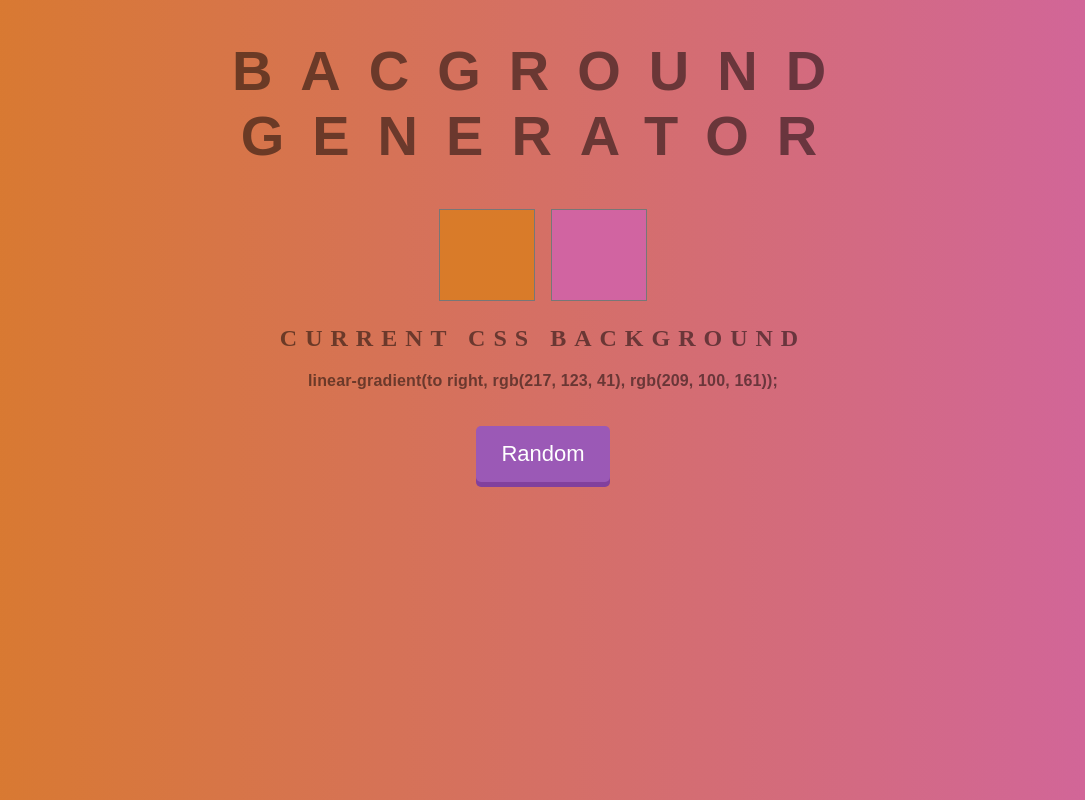
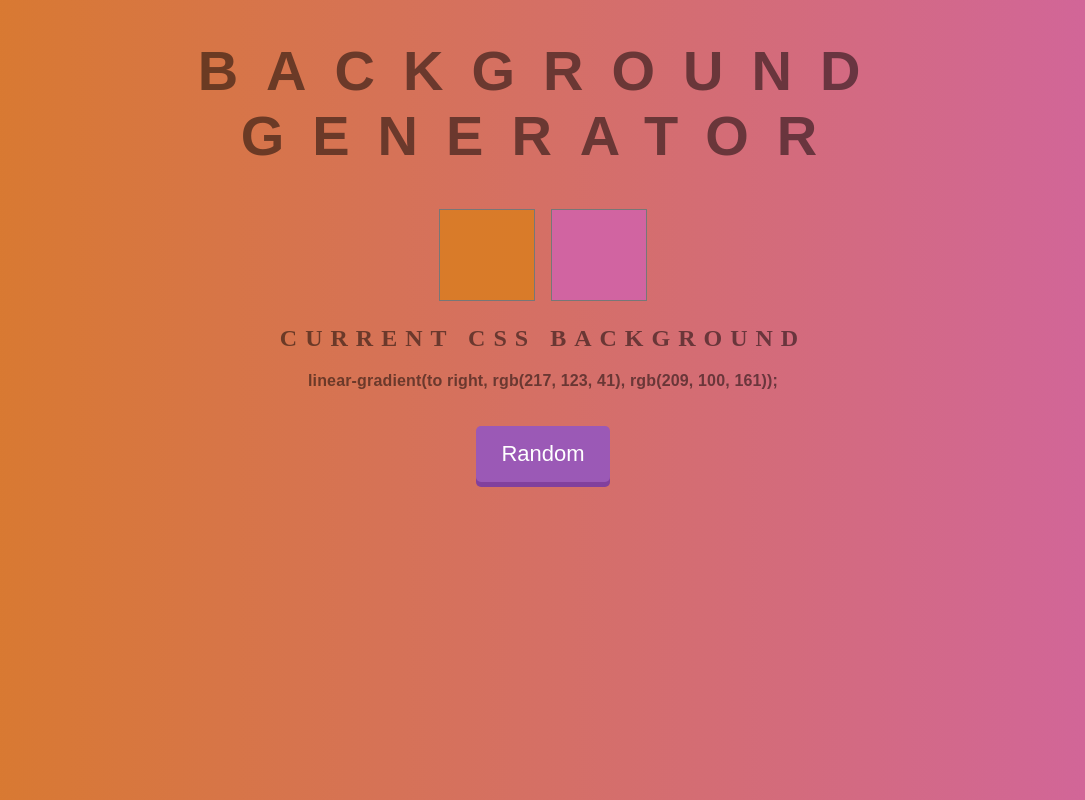
Before and after one commit to ksteindals/background-generator, a plain HTML site: page index.html in a window 1280 px wide. Shown: the whole page, without its empty margins (97-1182 px from the left). Drawn offline with Linux system fonts and the light colour scheme.

Commit message:
typo fix

```diff
--- a/index.html
+++ b/index.html
@@ -5,7 +5,7 @@
 	<link rel="stylesheet" type="text/css" href="style.css">
 </head>
 <body id="gradient">
-	<h1>Bacground Generator</h1>
+	<h1>Background Generator</h1>
 	<input class="color1" type="color" name="color1" value="#00ff69">
 	<input class="color2" type="color" name="color2" value="#009eff">
 	<h2>Current CSS Background</h2>
```
